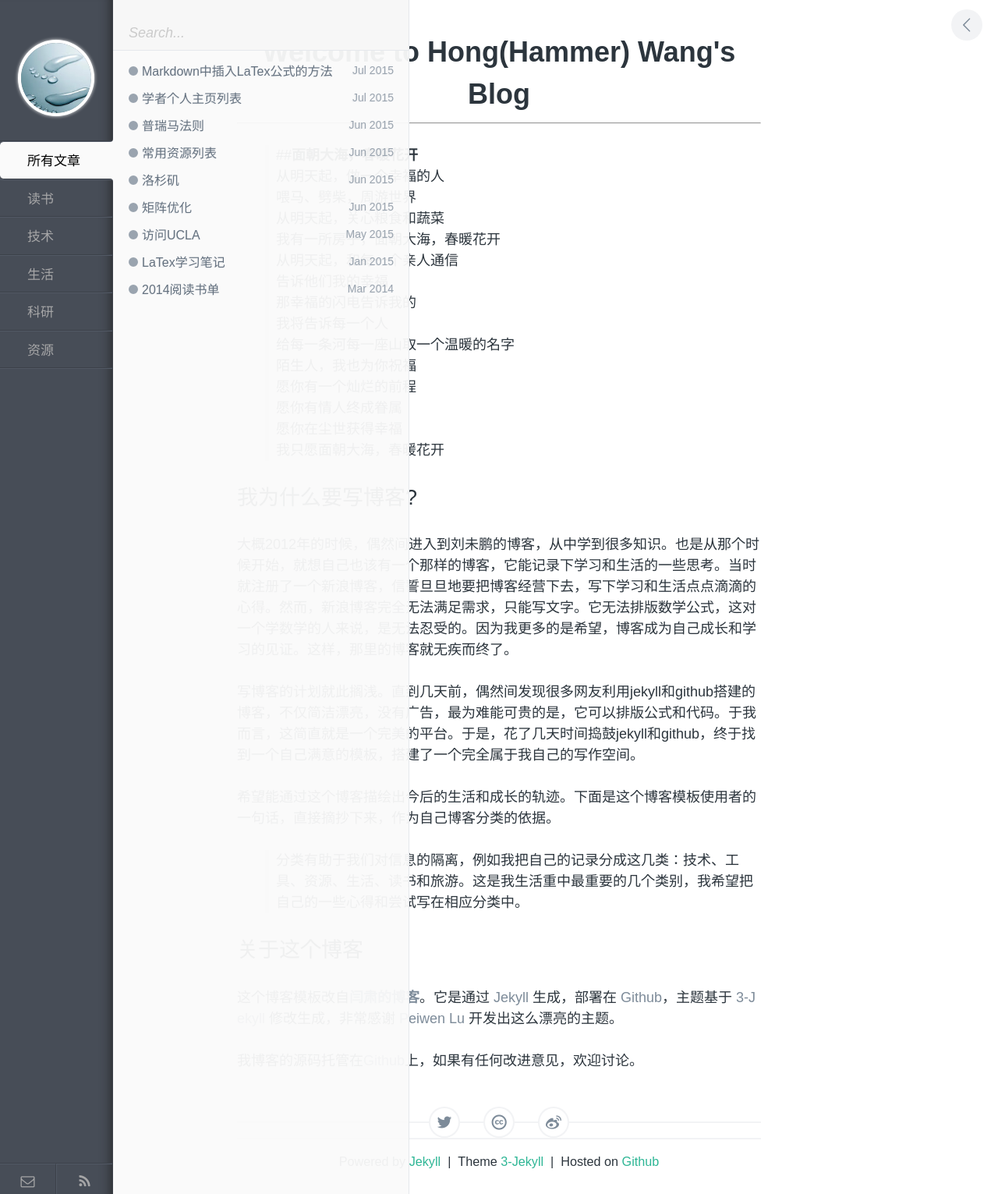
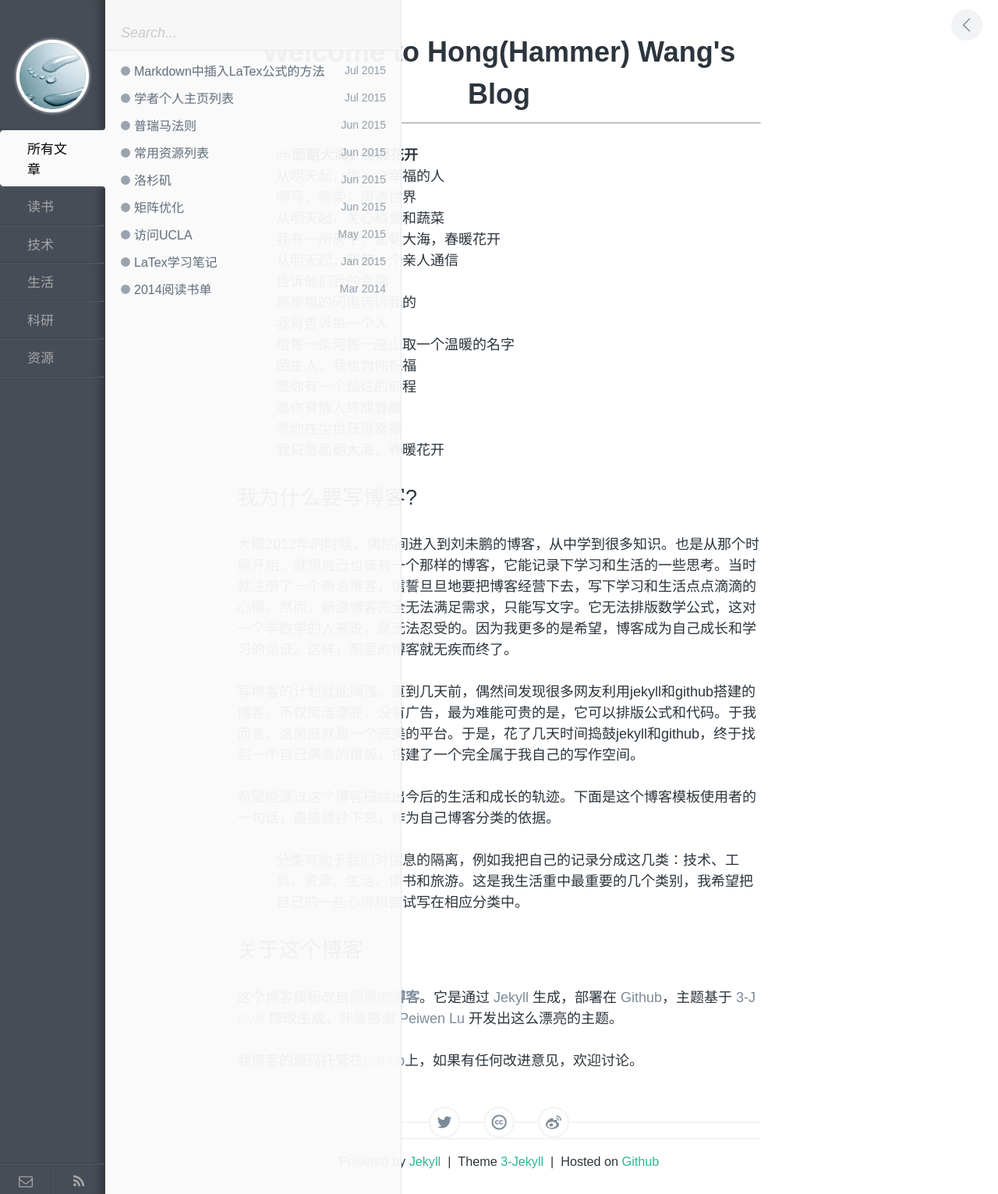
Before and after one commit to polyHong/polyHong.github.io, a Jekyll site: the page built from index.md, in a window 1280 px wide. Shown: the whole page at 78% size. Built offline with Jekyll 4.4.1, drawn with Linux system fonts in a browser that asks for light colours; Markdown is read by kramdown in place of the engine named in the settings.

Commit message:
side bar width reduced

```diff
--- a/assets/css/style.css
+++ b/assets/css/style.css
@@ -51,7 +51,7 @@ a {
    Sidebar => Tags & Posts List
 \*---------------------------------*/
 #sidebar {
-  width: 525px;
+  width: 515px;
   height: 100%;
   float: left; }
   @media screen and (min-device-width: 1281px) {
@@ -85,7 +85,7 @@ a {
    Tags
 \*---------------------------------*/
 #tags {
-  width: 145px;
+  width: 135px;
   height: 100%;
   background: #474d57;
   border-right: 1px solid #3c4149;
@@ -102,9 +102,9 @@ a {
       display: none; } }
 
 #avatar {
-  width: 90px;
-  height: 90px;
-  margin: 55px auto 35px;
+  width: 85px;
+  height: 85px;
+  margin: 55px auto 25px;
   border-radius: 50%;
   box-shadow: 0 0 0px 4px white, 0 0 4px 4px #eee;
   background-repeat: no-repeat;
```
